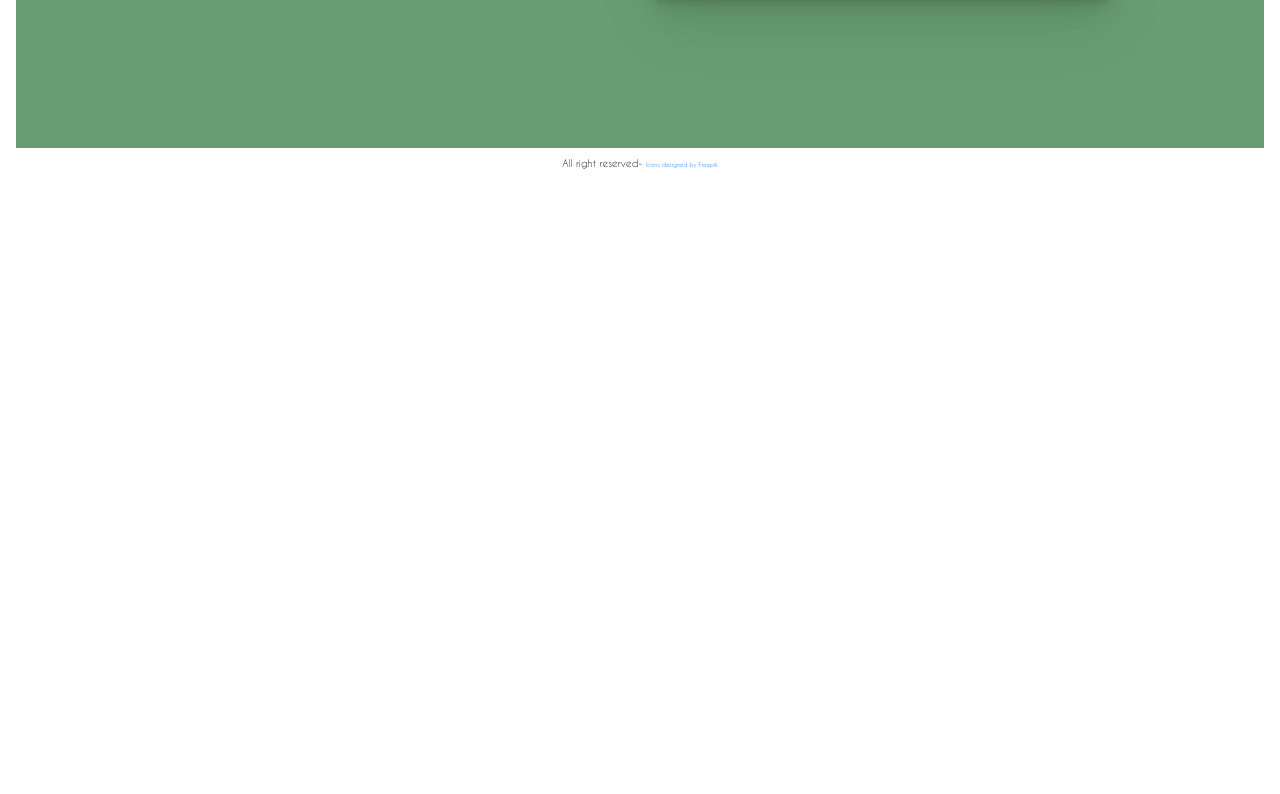
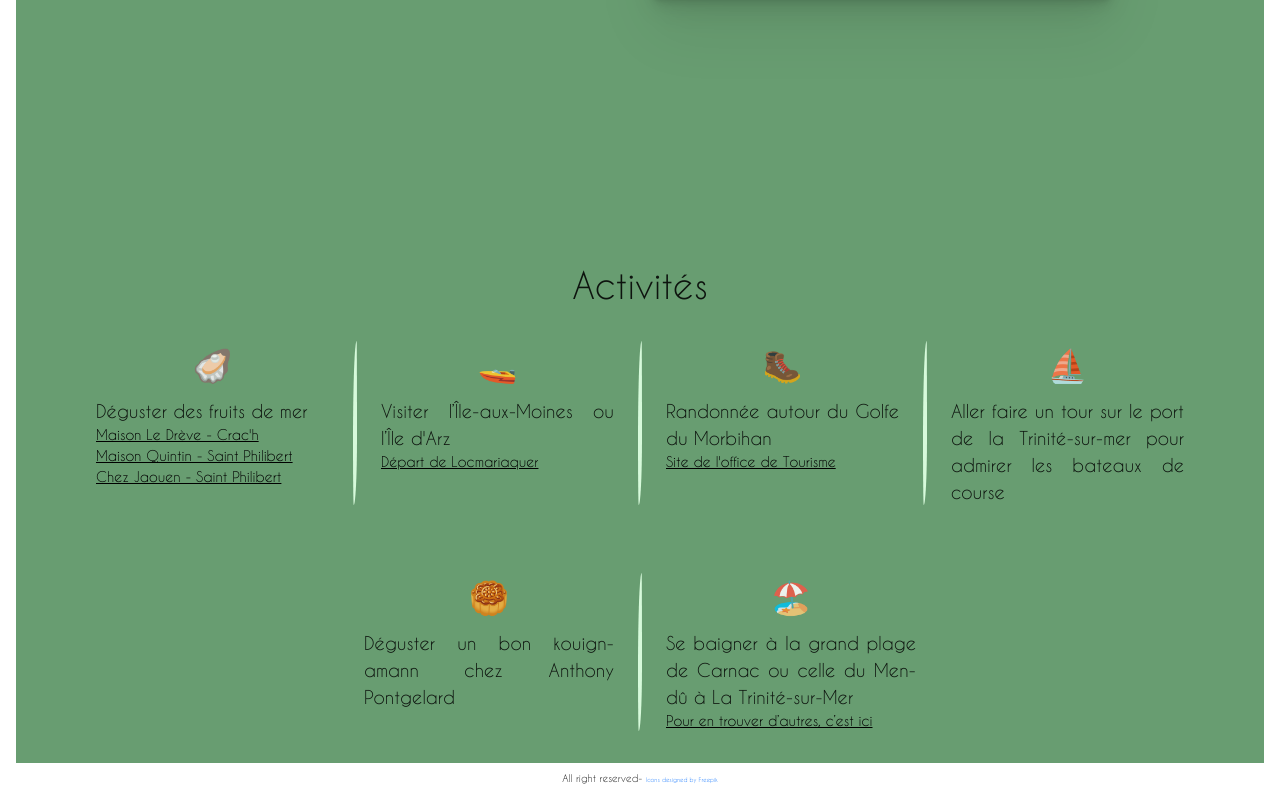
Before and after one commit to GregdTd/gregdtd.github.io, a React (Vite) app: page / in a window 1280 px wide. Shown: the part 3335-4129 px from the top of the page. Before the commit the page ends 3514 px from the top, so only its background shows below. Built offline with nearby package versions, Linux system fonts and the light colour scheme.

Commit message:
Add activities page

```diff
--- a/src/App.tsx
+++ b/src/App.tsx
@@ -4,6 +4,7 @@ import styled from 'styled-components'
 import { NavigationBar } from './components/NavigationBar'
 
 import { Accomodation } from './pages/Accomodation'
+import { Activities } from './pages/Activities'
 import { Place } from './pages/Location'
 import { Program } from './pages/Program'
 import { Welcome } from './pages/Welcome'
@@ -32,6 +33,7 @@ export const App = () => (
         <Program />
         <Place />
         <Accomodation />
+        <Activities />
       </Content>
       <Footer>
         All right reserved-{' '}
--- /dev/null
+++ b/src/pages/Activities.tsx
@@ -0,0 +1,138 @@
+import styled from 'styled-components'
+
+import { useEffect, useState } from 'react'
+import { Emoji as BaseEmoji } from '../components/Emoji'
+import { Link } from '../components/Link'
+import { Colors } from '../styles/Colors'
+import { SectionWrapper } from '../styles/Layout'
+import { mobile } from '../styles/media-queries'
+import { Pages } from '../utils/types'
+
+const BREAKPOINT_RESPONSIVE = 568
+export const Activities: React.FC = () => {
+  const [needLastSeparator, setNeedLastSeparator] = useState(
+    window.innerWidth < BREAKPOINT_RESPONSIVE
+  )
+
+  useEffect(() => {
+    const handleResize = () => {
+      setNeedLastSeparator(window.innerWidth < BREAKPOINT_RESPONSIVE)
+    }
+
+    window.addEventListener('resize', handleResize)
+    return () => {
+      window.removeEventListener('resize', handleResize)
+    }
+  }, [])
+
+  return (
+    <SectionWrapper id={Pages.ACTIVITIES}>
+      <Wrapper>
+        <ColumnWrapper>
+          <Activity>
+            <Emoji value="🦪" />
+            <Header>Déguster des fruits de mer</Header>
+            <Link url="https://www.huitresledreve.com/degustation/">
+              Maison Le Drève - Crac'h
+            </Link>
+            <Link url="https://maison-quintin.com/la-degustation/">
+              Maison Quintin - Saint Philibert
+            </Link>
+            <Link url="https://www.aquaculturejaouen.com/degustation-chez-jaouen">
+              Chez Jaouen - Saint Philibert
+            </Link>
+          </Activity>
+          <LineSeparator />
+          <Activity>
+            <Emoji value="🚤" />
+            <Header>Visiter l’Île-aux-Moines ou l’Île d'Arz</Header>
+            <Link url="https://www.golfedumorbihan.bzh/explorer-vannes/activites-vannes/croisieres-traversees/croisieres/">
+              Départ de Locmariaquer
+            </Link>
+          </Activity>
+          <LineSeparator />
+          <Activity>
+            <Emoji value="🥾" />
+            <Header>Randonnée autour du Golfe du Morbihan</Header>
+            <Link url="https://www.golfedumorbihan.bzh/explorer-vannes/activites-vannes/randonnee-pedestre/">
+              Site de l'office de Tourisme
+            </Link>
+          </Activity>
+          <LineSeparator />
+          <Activity>
+            <Emoji value="⛵️" />
+            <Header>
+              Aller faire un tour sur le port de la Trinité-sur-mer pour admirer
+              les bateaux de course
+            </Header>
+          </Activity>
+        </ColumnWrapper>
+        <ColumnWrapper>
+          {needLastSeparator && <LineSeparator />}
+          <Activity>
+            <Emoji value="🥮" />
+            <Header>
+              Déguster un bon kouign-amann chez Anthony Pontgelard
+            </Header>
+          </Activity>
+          <LineSeparator />
+          <Activity>
+            <Emoji value="🏖️" />
+            <Header>
+              Se baigner à la grand plage de Carnac ou celle du Men-dû à La
+              Trinité-sur-Mer
+            </Header>
+            <Link url="https://plages.letelegramme.fr/56340/carnac">
+              Pour en trouver d’autres, c’est ici
+            </Link>
+          </Activity>
+        </ColumnWrapper>
+      </Wrapper>
+    </SectionWrapper>
+  )
+}
+
+const Wrapper = styled.div`
+    display: flex;
+    justify-content: center;
+    flex-wrap: wrap;
+    gap: 36px;
+`
+
+const ColumnWrapper = styled.div`
+  display: flex;
+  justify-content: center;
+  position: relative;
+  gap: 24px;
+  padding-bottom: 32px;
+  width: 85vw;
+
+  @media ${mobile} {
+    flex-direction: column;
+    max-width: 85vw;
+    width: unset;
+    padding-bottom: 0px;
+  }
+`
+
+const Activity = styled.div`
+  display: flex;
+  flex-direction: column;
+  width: 250px;
+  text-align: justify;
+`
+
+const Emoji = styled(BaseEmoji)`
+  display:flex;
+  justify-content: center;
+  padding-bottom: 8px;
+`
+
+const Header = styled.span`
+  font-size: 18px;
+`
+
+const LineSeparator = styled.span`
+  border-radius: 91% 9% 83% 17% / 60% 60% 40% 40% ;
+  border: solid 2px ${Colors.light_green};
+`
```
